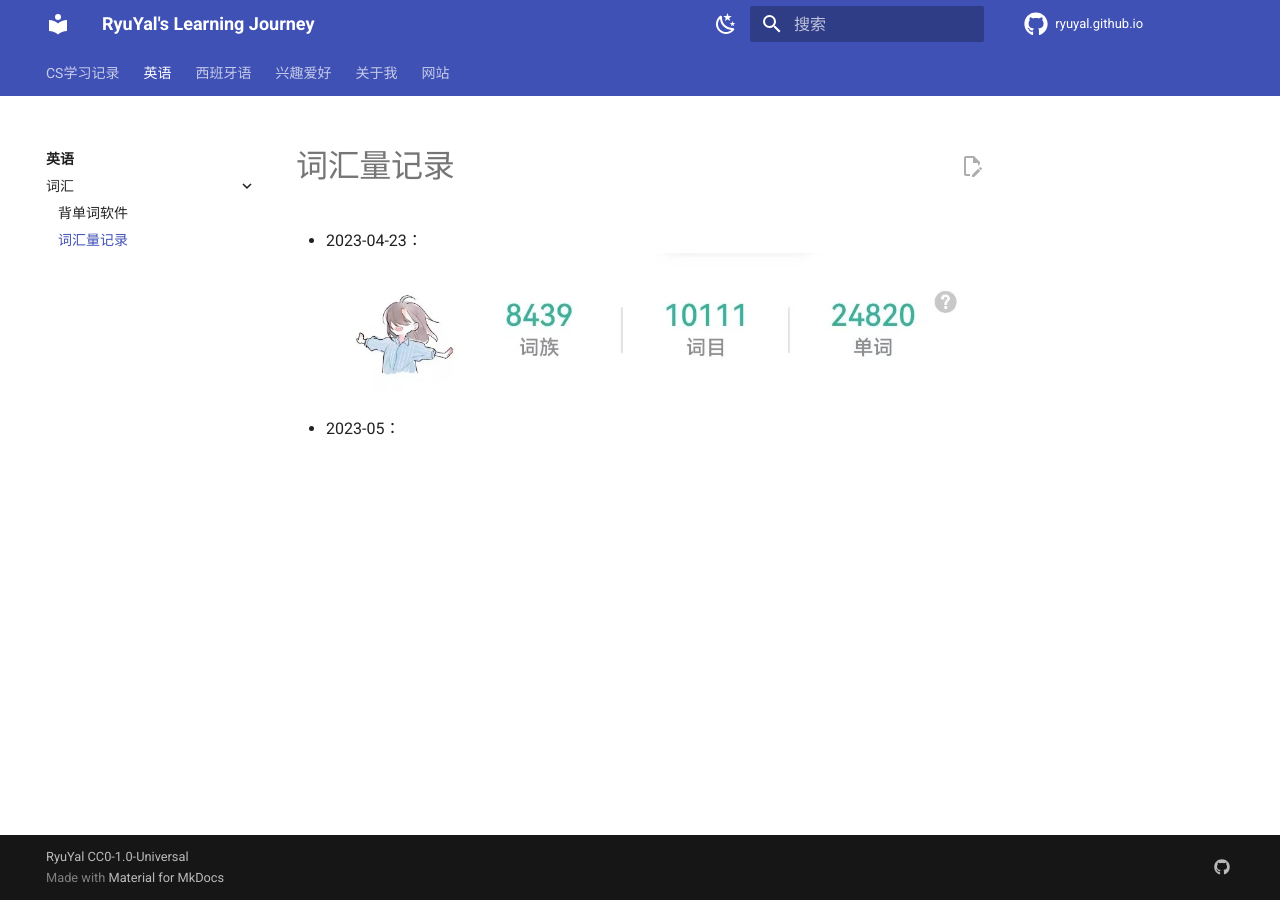
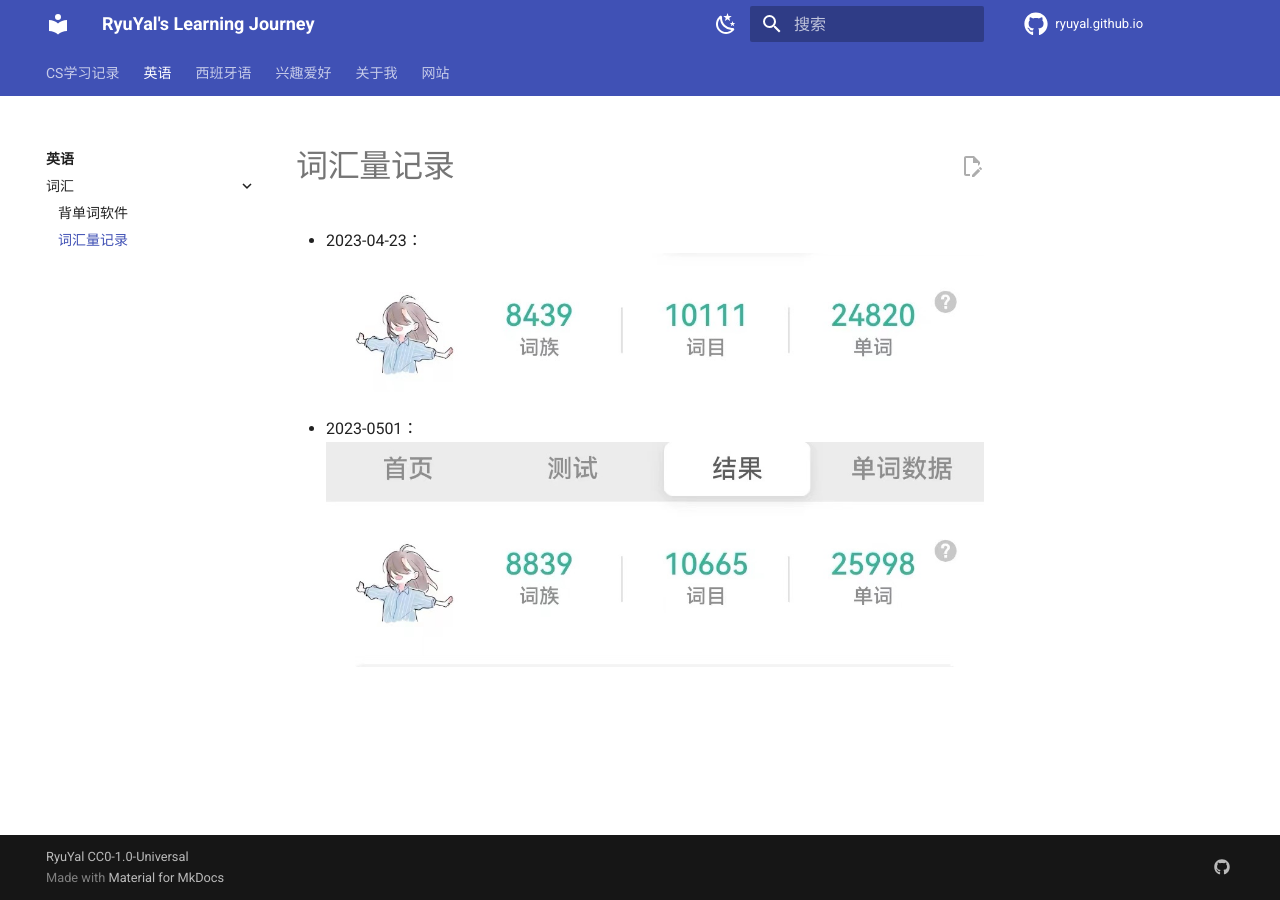
Before and after one commit to ryuyal/ryuyal.github.io, an MkDocs documentation site: the page built from docs/ENGLISH/Words/num_record.md, in a window 1280 px wide. Built offline with MkDocs 1.6.1 and Material for MkDocs 9.7.7, drawn with Linux system fonts in a browser that asks for light colours; comment, search, counter and statistics services are not loaded.

Commit message:
update ENG words record

```diff
--- a/docs/ENGLISH/Words/num_record.md
+++ b/docs/ENGLISH/Words/num_record.md
@@ -2,4 +2,5 @@
 
 - 2023-04-23：
 ![](screenshot/20230423.jpg)
-- 2023-05：
+- 2023-0501：
+![](screenshot/20230501.jpg)
```
Also changed, not shown: docs/ENGLISH/Words/screenshot/20230501.jpg (added).
